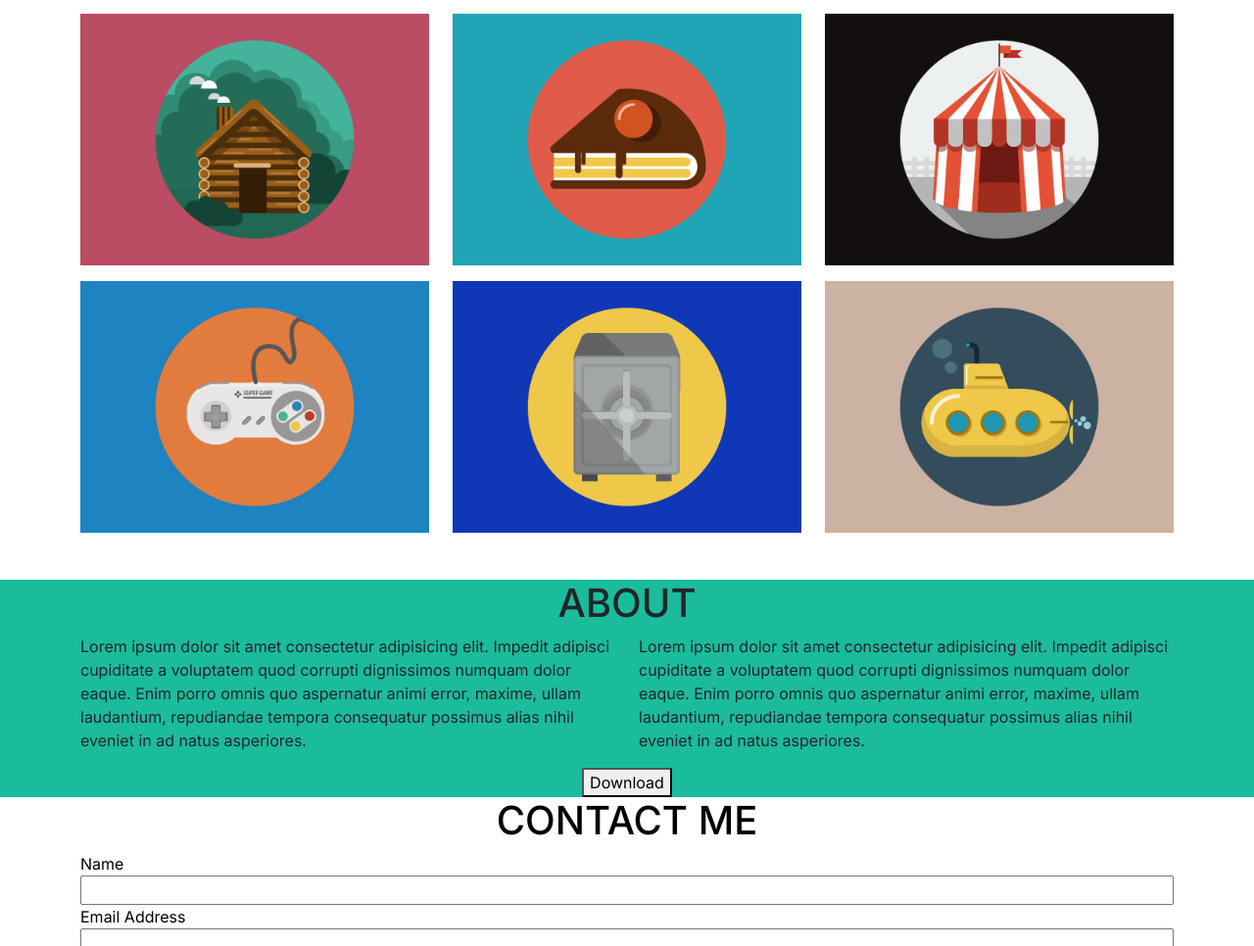
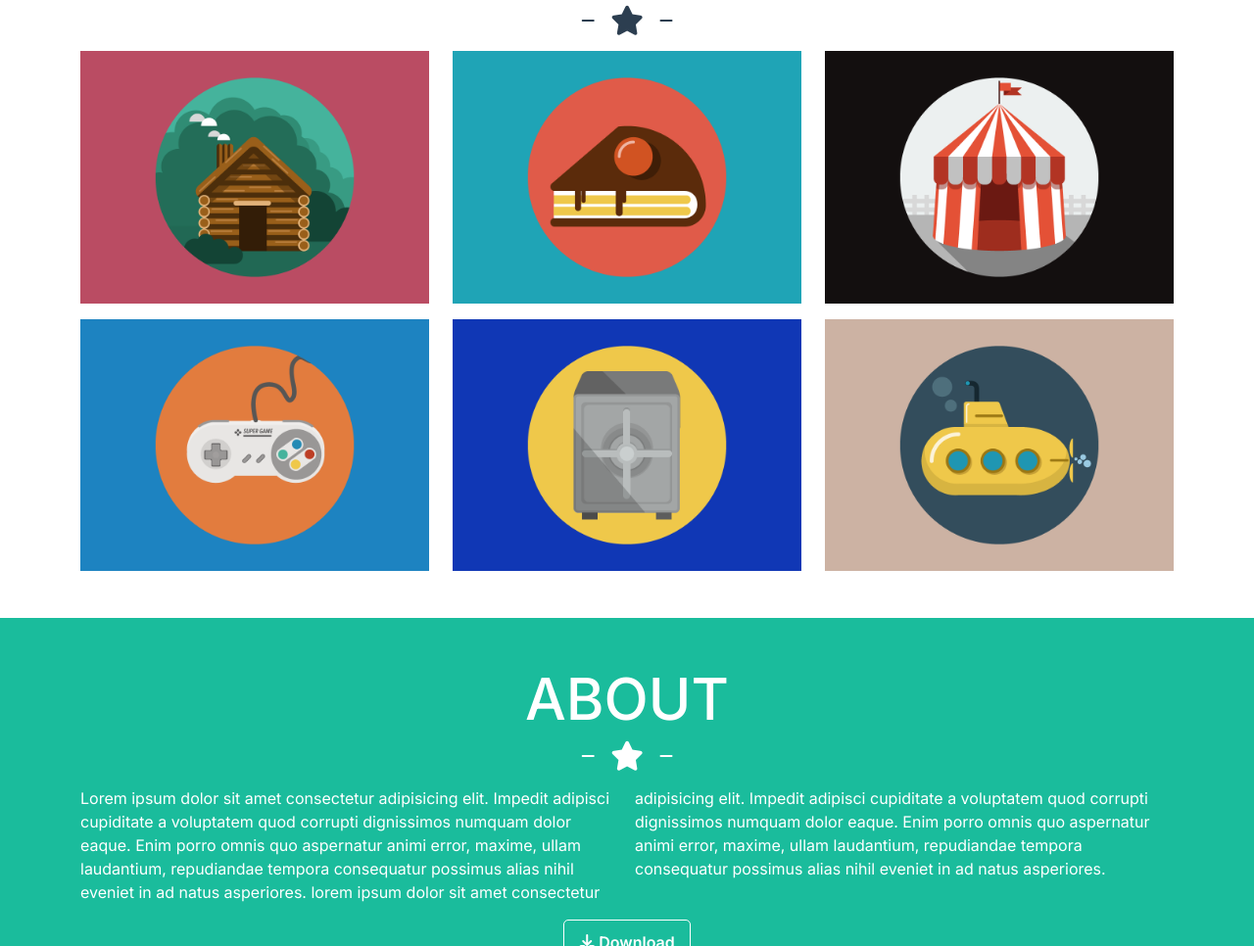
Before and after one commit to MattiaBologna/html-css-bootstrap-freelancer, a plain HTML site: page index.html in a window 1280 px wide. Shown: the part 643-1609 px from the top of the page at 98% size. Drawn offline with nearby package versions, Linux system fonts and the light colour scheme.

Commit message:
Add: about section style

```diff
--- a/css/style.css
+++ b/css/style.css
@@ -2,6 +2,7 @@
     --dark-blue: #2C3E50;
     --green: #1ABC9C;
     --blue: #3A546D;
+    --dark-title: #333333;
 }
 
 /********************
@@ -68,7 +69,7 @@ body {
     width: 150px;
 }
 
-.hero_title {
+.section_title {
     font-size: 34px;
 }
 
@@ -87,17 +88,36 @@ body {
     background-color: white;
 }
 
+.portfolio__section .separate {
+    color: var(--dark-blue);
+}
+
 .portfolio__section img{
     max-width: 100%;
 }
 
 .portfolio_title {
-    color: black;
+    color: var(--dark-title);
 }
 
 /* About section */
 .about__section {
     background-color: var(--green);
+}
+
+.about__section .button {
+    background-color: transparent;
+    border: 1px solid white;
+    padding: 10px 15px;
+    color: white;
+    border-radius: 5px;
+    font-weight: 600;
+}
+
+.about__section .button:hover {
+    border: none;
+    background-color: #169c81;
+    margin: 1px;
 }
 
 /* Contact section */
@@ -116,18 +136,19 @@ body {
     background-color: var(--dark-blue);
 }
 
-
-
 /********************
         MEDIA QUERY
 ********************/
 
 @media (min-width: 768px) {
-    .hero_title {
+    .section_title {
         font-size: 59px;
     }
     .hero_subtitle {
         font-size: 24px;
+    }
+    .about_text {
+        column-count: 2;
     }
 }
 
--- a/index.html
+++ b/index.html
@@ -47,30 +47,30 @@
 
         <!-- HERO SECTION -->
 
-        <section class="hero__section text-center text-white">
-            <img class="hero_avatar py-3" src="./img/avatar.svg" alt="">
-            <h1 class="hero_title">START BOOTSTRAP</h1>
+        <section class="hero__section text-center text-white py-5">
+            <img class="hero_avatar" src="./img/avatar.svg" alt="">
+            <h1 class="section_title">START BOOTSTRAP</h1>
             <div class="separate d-flex justify-content-center align-items-center">
                 <i class="fa-solid fa-minus separate_line px-2"></i>
                 <i class="fa-solid fa-star separate_star px-2"></i>
                 <i class="fa-solid fa-minus separate_line px-2"></i>
             </div>
-            <h2 class="hero_subtitle py-3 pb-5">GRAPHIC ARTIST - WEB DESIGNER - ILLUSTRATOR</h2>
+            <h2 class="hero_subtitle pt-3">GRAPHIC ARTIST - WEB DESIGNER - ILLUSTRATOR</h2>
         </section>
 
         <!-- PORTFOLIO SECTION  -->
 
-        <section class="portfolio__section">
+        <section class="portfolio__section py-5">
             <div class="container-sm">
                 <div class="row">
-                    <h1 class="portfolio_title text-center pt-5 pb-3">PORTFOLIO</h1>
+                    <h1 class="portfolio_title section_title text-center pb-3">PORTFOLIO</h1>
                     <div class="separate d-flex justify-content-center align-items-center pb-3">
                         <i class="fa-solid fa-minus separate_line px-2"></i>
                         <i class="fa-solid fa-star separate_star px-2"></i>
                         <i class="fa-solid fa-minus separate_line px-2"></i>
                     </div>
                 </div>
-                <div class="row row-cols-1 row-cols-md-2 row-cols-lg-3 gx-4 gy-3 pb-5">
+                <div class="row row-cols-1 row-cols-md-2 row-cols-lg-3 gx-4 gy-3">
                     <div class="col">
                         <img src="./img/cabin.png" alt="">
                     </div>
@@ -95,19 +95,28 @@
 
         <!-- ABOUT SECTION -->
 
-        <section class="about__section">
+        <section class="about__section py-5 text-white">
             <div class="container-sm">
                 <div class="row text-center">
-                    <h1 class="col-12 about_title">ABOUT</h1>
-                    <div class="col-12 separate"></div>
+                    <h1 class="col-12 about_title section_title">ABOUT</h1>
+                    <div class="separate d-flex justify-content-center align-items-center pb-3">
+                        <i class="fa-solid fa-minus separate_line px-2"></i>
+                        <i class="fa-solid fa-star separate_star px-2"></i>
+                        <i class="fa-solid fa-minus separate_line px-2"></i>
+                    </div>
                 </div>
-                <div class="row row-cols-md-2">
-                    <p>Lorem ipsum dolor sit amet consectetur adipisicing elit. Impedit adipisci cupiditate a voluptatem quod corrupti dignissimos numquam dolor eaque. Enim porro omnis quo aspernatur animi error, maxime, ullam laudantium, repudiandae tempora consequatur possimus alias nihil eveniet in ad natus asperiores.</p>
-                    <p>Lorem ipsum dolor sit amet consectetur adipisicing elit. Impedit adipisci cupiditate a voluptatem quod corrupti dignissimos numquam dolor eaque. Enim porro omnis quo aspernatur animi error, maxime, ullam laudantium, repudiandae tempora consequatur possimus alias nihil eveniet in ad natus asperiores.</p>
+                <div class="row">
+                    <p class="about_text">
+                        Lorem ipsum dolor sit amet consectetur adipisicing elit. Impedit adipisci cupiditate a voluptatem quod corrupti dignissimos numquam dolor eaque. Enim porro omnis quo aspernatur animi error, maxime, ullam laudantium, repudiandae tempora consequatur possimus alias nihil eveniet in ad natus asperiores.
+                        lorem ipsum dolor sit amet consectetur adipisicing elit. Impedit adipisci cupiditate a voluptatem quod corrupti dignissimos numquam dolor eaque. Enim porro omnis quo aspernatur animi error, maxime, ullam laudantium, repudiandae tempora consequatur possimus alias nihil eveniet in ad natus asperiores.
+                    </p>
                 </div>
                 <div class="row text-center">
                     <div class="col-12">
-                        <button>Download</button>
+                        <button class="button">
+                            <i class="fa-solid fa-download"></i>
+                            Download
+                        </button>
                     </div>
                 </div>
             </div>
```
